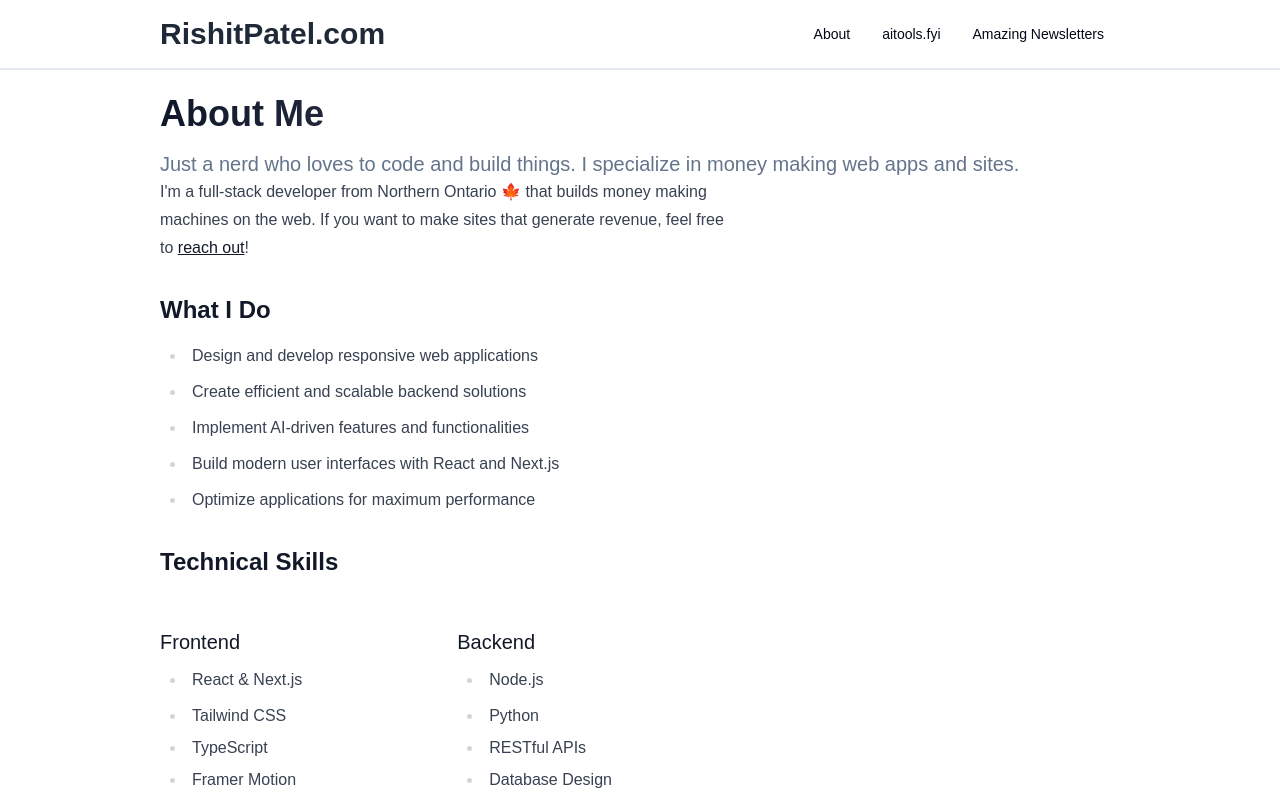
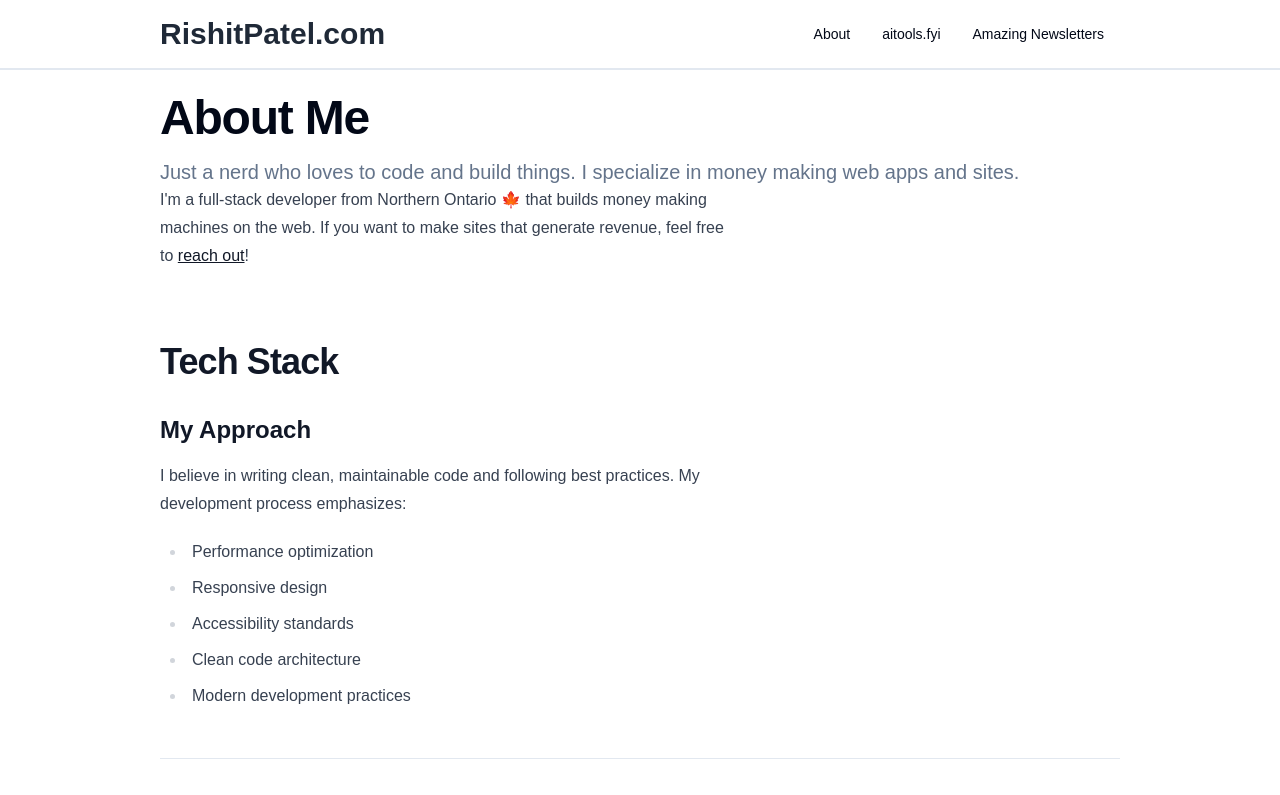
Before and after one commit to imrishit98/rishitpatel.com, a Next.js app: page /about in a window 1280 px wide. Shown: the top 795 px of the page. Built offline with nearby package versions, Linux system fonts and the light colour scheme; a web font is replaced by a local one.

Commit message:
Refactor AboutHero and Skills components to use typography components

```diff
--- a/src/components/ui/about/hero.js
+++ b/src/components/ui/about/hero.js
@@ -1,6 +1,7 @@
 'use client';
 
 import { motion } from 'framer-motion';
+import { H1, P } from '../typography';
 
 export function AboutHero() {
   return (
@@ -9,13 +10,11 @@ export function AboutHero() {
       animate={{ opacity: 1, y: 0 }}
       transition={{ duration: 0.6 }}
       className='space-y-4'>
-      <h1 className='text-4xl font-bold bg-clip-text text-transparent bg-gradient-to-r from-primary to-primary/60'>
-        About Me
-      </h1>
-      <p className='text-xl text-muted-foreground'>
+      <H1>About Me</H1>
+      <P className='text-xl text-muted-foreground'>
         Just a nerd who loves to code and build things. I specialize in money making web
         apps and sites.
-      </p>
+      </P>
     </motion.section>
   );
 }
--- a/src/components/ui/about/skills.js
+++ b/src/components/ui/about/skills.js
@@ -1,6 +1,7 @@
 'use client';
 
 import { motion } from 'framer-motion';
+import { H2 } from '../typography';
 
 const skills = {
   frontend: ['React & Next.js', 'Tailwind CSS', 'TypeScript', 'Framer Motion'],
@@ -27,34 +28,7 @@ export function Skills() {
           !
         </p>
 
-        <h2 className='text-2xl font-semibold mt-8 mb-4'>What I Do</h2>
-        <ul className='space-y-2'>
-          <li>Design and develop responsive web applications</li>
-          <li>Create efficient and scalable backend solutions</li>
-          <li>Implement AI-driven features and functionalities</li>
-          <li>Build modern user interfaces with React and Next.js</li>
-          <li>Optimize applications for maximum performance</li>
-        </ul>
-
-        <h2 className='text-2xl font-semibold mt-8 mb-4'>Technical Skills</h2>
-        <div className='grid grid-cols-2 gap-4 mb-6'>
-          <div>
-            <h3 className='font-medium mb-2'>Frontend</h3>
-            <ul className='space-y-1'>
-              {skills.frontend.map(skill => (
-                <li key={skill}>{skill}</li>
-              ))}
-            </ul>
-          </div>
-          <div>
-            <h3 className='font-medium mb-2'>Backend</h3>
-            <ul className='space-y-1'>
-              {skills.backend.map(skill => (
-                <li key={skill}>{skill}</li>
-              ))}
-            </ul>
-          </div>
-        </div>
+        <H2>Tech Stack</H2>
       </div>
     </motion.section>
   );
```
